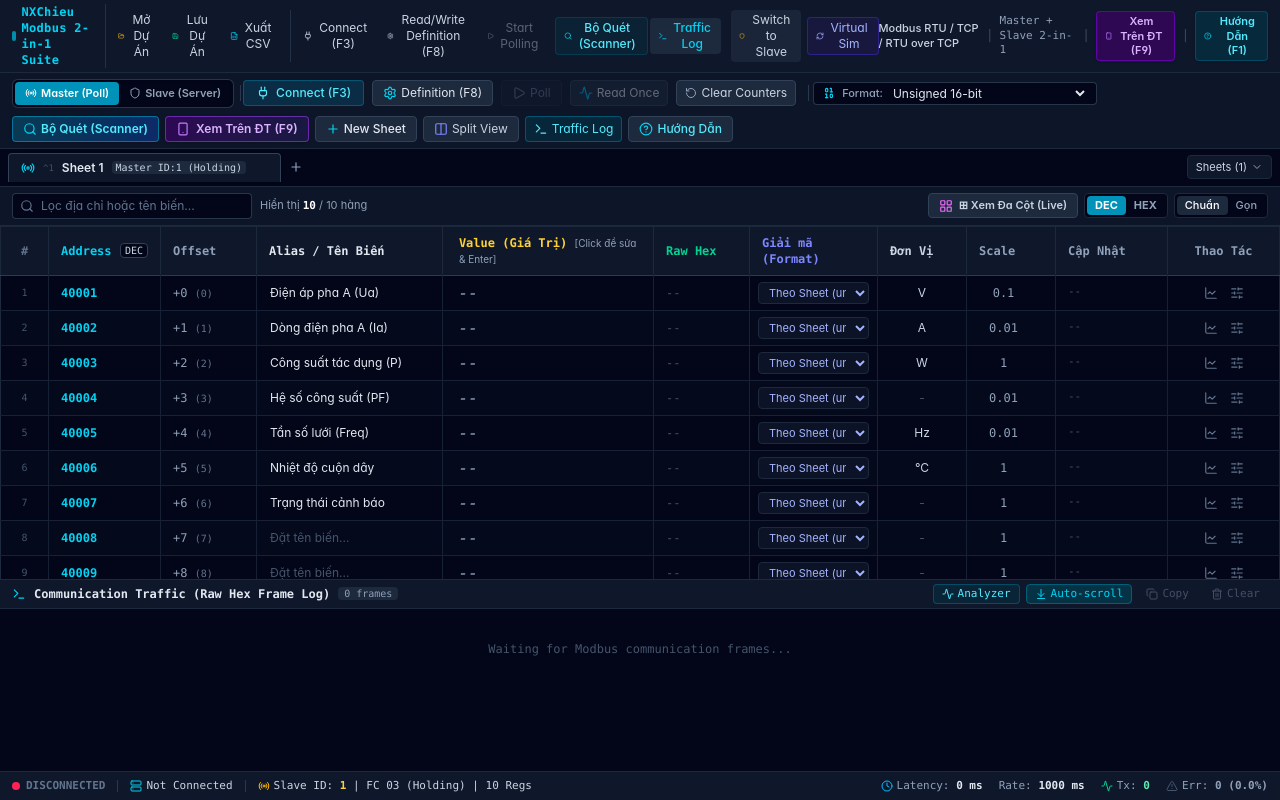
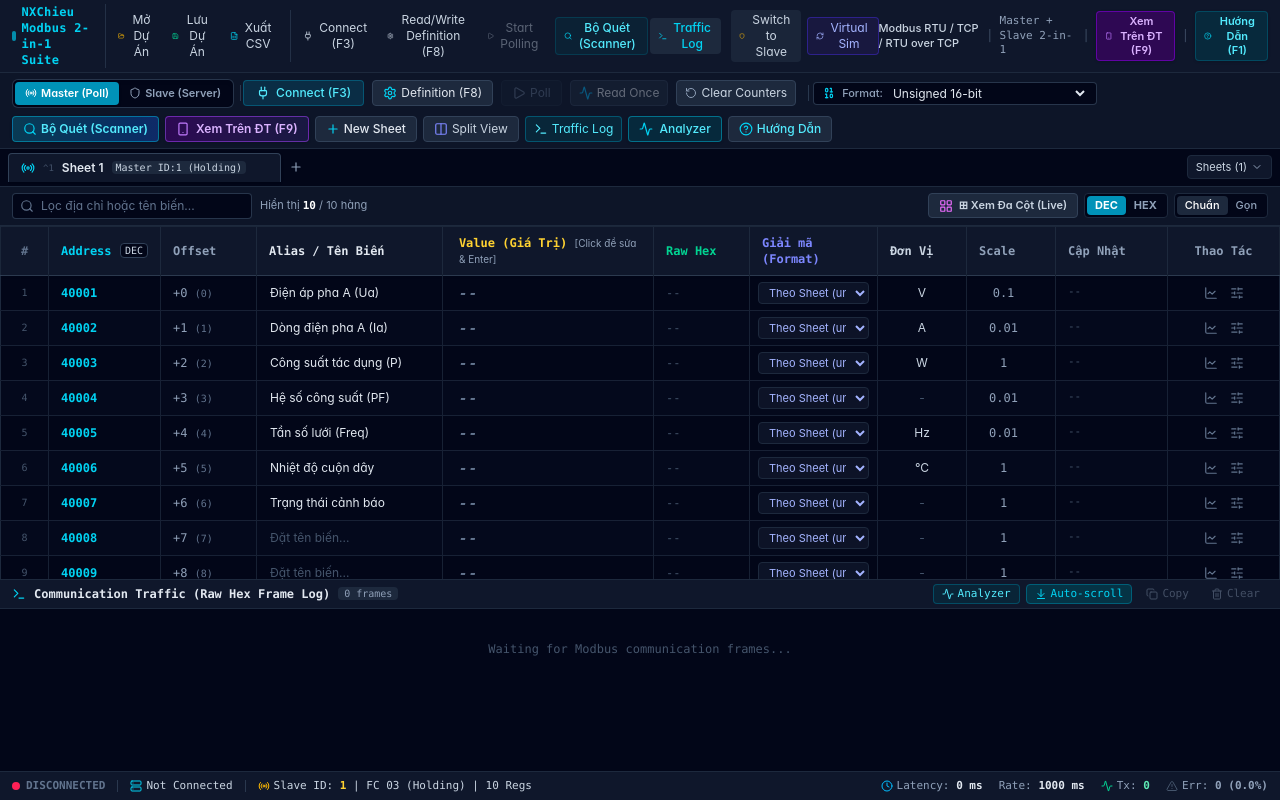
Before and after one commit to hoangchieu91/NXChieu-modbus-tool, a React (Vite) app: page / in a window 1280 px wide. Built offline with nearby package versions, Linux system fonts and the light colour scheme.

Commit message:
feat(ui): add Analyzer button to main toolbar and bind F10 hotkey

```diff
--- a/src/App.tsx
+++ b/src/App.tsx
@@ -360,6 +360,9 @@ export const App: React.FC = () => {
       } else if (e.key === 'F9') {
         e.preventDefault();
         setIsMobileModalOpen((prev) => !prev);
+      } else if (e.key === 'F10') {
+        e.preventDefault();
+        setIsProtocolAnalyzerOpen((prev) => !prev);
       }
     };
     window.addEventListener('keydown', handleKeyDown);
@@ -1516,6 +1519,7 @@ export const App: React.FC = () => {
         onOpenHelp={() => setIsHelpModalOpen(true)}
         onOpenScanner={() => setIsScannerModalOpen(true)}
         onOpenMobileRemote={() => setIsMobileModalOpen(true)}
+        onOpenProtocolAnalyzer={() => setIsProtocolAnalyzerOpen(true)}
       />
 
 
--- a/src/components/Toolbar.tsx
+++ b/src/components/Toolbar.tsx
@@ -54,6 +54,7 @@ interface ToolbarProps {
   onOpenHelp?: () => void;
   onOpenScanner?: () => void;
   onOpenMobileRemote?: () => void;
+  onOpenProtocolAnalyzer?: () => void;
 }
 
 
@@ -85,6 +86,7 @@ export const Toolbar: React.FC<ToolbarProps> = ({
   onOpenHelp,
   onOpenScanner,
   onOpenMobileRemote,
+  onOpenProtocolAnalyzer,
 }) => {
   return (
     <div className="flex flex-wrap items-center justify-between px-3 py-1.5 bg-slate-900/90 border-b border-slate-800 text-xs gap-2">
@@ -355,6 +357,18 @@ export const Toolbar: React.FC<ToolbarProps> = ({
           <span>Traffic Log</span>
         </button>
 
+        {/* Protocol Analyzer & Bus Health Modal Trigger */}
+        {onOpenProtocolAnalyzer && (
+          <button
+            onClick={onOpenProtocolAnalyzer}
+            className="flex items-center space-x-1.5 px-2.5 py-1 rounded bg-cyan-950/70 hover:bg-cyan-900/90 text-cyan-300 border border-cyan-500/50 hover:border-cyan-400 transition-all font-medium shadow-sm"
+            title="Mở Protocol Analyzer & Bus Health (F10)"
+          >
+            <Activity className="w-3.5 h-3.5 text-cyan-400" />
+            <span>Analyzer</span>
+          </button>
+        )}
+
         {/* User Guide Modal Trigger */}
         {onOpenHelp && (
           <button
```
